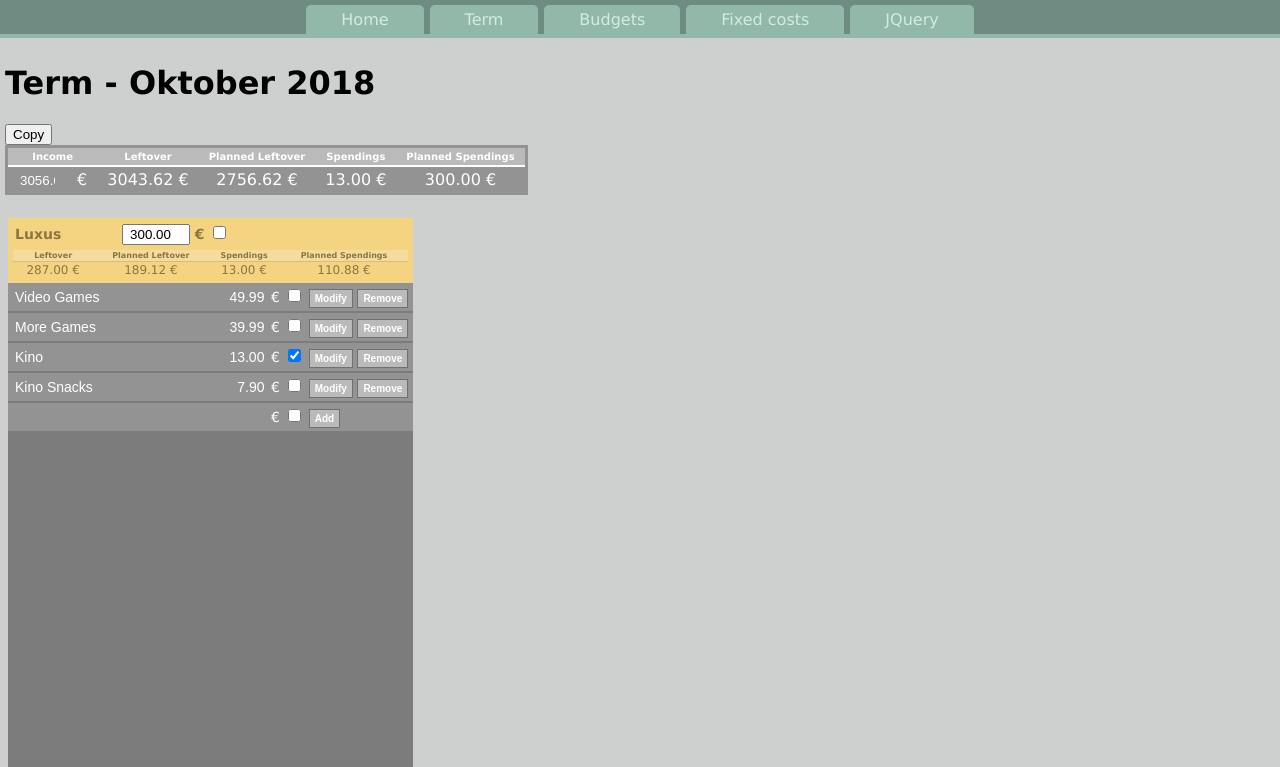
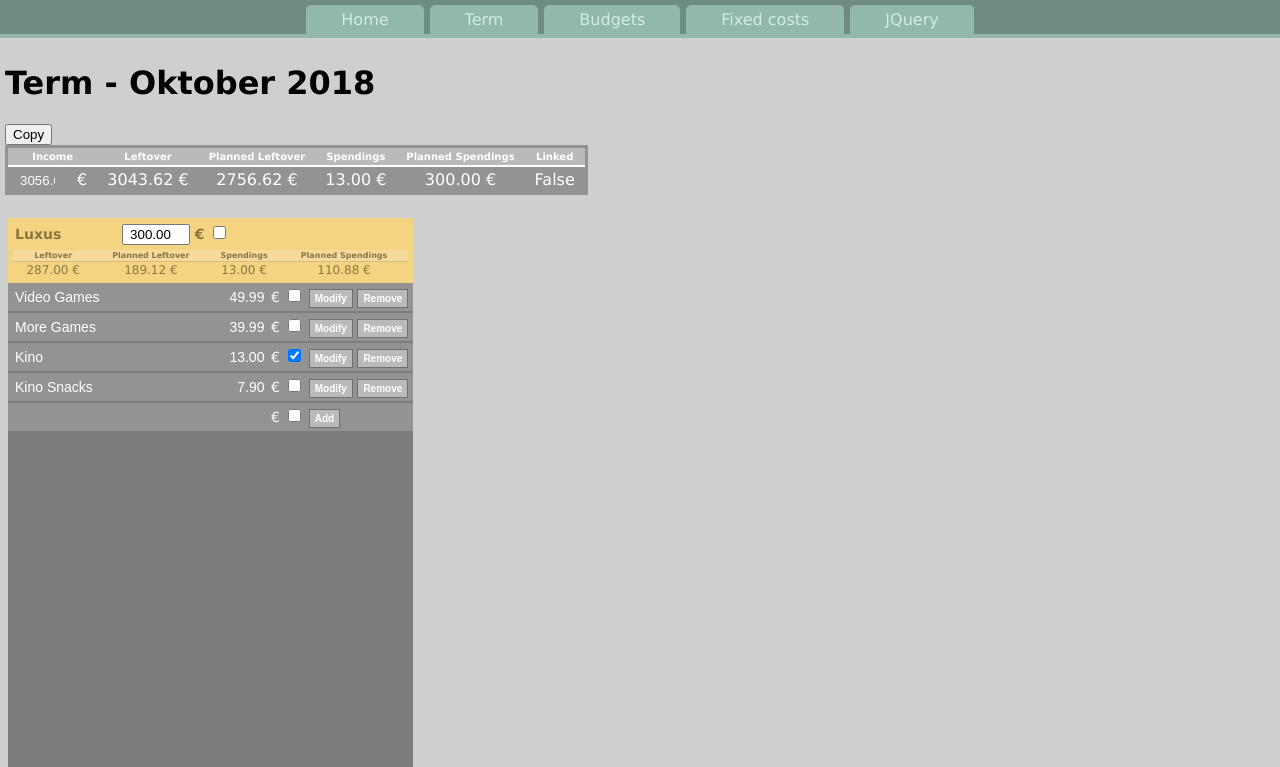
Before and after one commit to gokoururi/finances, a Flask app: page /term/1 in a window 1280 px wide. Shown: the top 767 px of the page. Run offline with Flask 2, Linux system fonts and the light colour scheme; data comes from the database, SQL or seed files in the repository; data that the repository does not hold is empty.

Commit message:
Add basic term linking

```diff
--- a/finances/__init__.py
+++ b/finances/__init__.py
@@ -11,7 +11,7 @@ db = SQLAlchemy(app)
 
 from finances import routes
 
-from finances.models import Term, Budgettemplate, Budget, Expenditure
+from finances.models import Term, Termlink, Budgettemplate, Budget, Expenditure
 
 if not os.path.isfile(dbPath):
     data = [
@@ -29,3 +29,5 @@ if not os.path.isfile(dbPath):
     db.create_all()
     db.session.add_all(data)
     db.session.commit()
+else:
+    db.create_all()
--- a/finances/data.py
+++ b/finances/data.py
@@ -85,6 +85,11 @@ class TermObj:
         self.title = term.title
         self.income = term.income
         self.budgets = self.getBudgets()
+        self.linked = False
+        linkedTerm = Termlink.query.filter(Termlink.id==id).first()
+        if linkedTerm:
+            self.linked = True
+            self.linkedTerm = TermObj(linkedTerm.linkedterm)
 
     def getBudgets(self):
         budgets = []
@@ -102,6 +107,8 @@ class TermObj:
         value = self.income
         for budget in self.budgets:
             value = value - budget.spendings()
+        if self.linked:
+            value = value + self.linkedTerm.leftover()
         return value
 
     def plannedLeftover(self):
@@ -111,6 +118,8 @@ class TermObj:
                 value = value - budget.budget
             else:
                 value = value - budget.plannedSpendings()
+        if self.linked:
+            value = value + self.linkedTerm.plannedLeftover()
         return value
 
     def spendings(self):
@@ -136,4 +145,5 @@ class TermObj:
                 'plannedLeftover': '%0.2f' % self.plannedLeftover(),
                 'spendings': '%0.2f' % self.spendings(),
                 'plannedSpendings': '%0.2f' % self.plannedSpendings(),
-                'budgets': self.getObjDicts(self.budgets)}
+                'budgets': self.getObjDicts(self.budgets),
+                'linked': self.linked}
--- a/finances/models.py
+++ b/finances/models.py
@@ -6,6 +6,11 @@ class Term(db.Model):
     title = db.Column(db.String(60))
     income = db.Column(db.Float)
     budgets = db.relationship('Budget', backref='term', lazy=True)
+
+
+class Termlink(db.Model):
+    id = db.Column(db.Integer, primary_key=True)
+    linkedterm = db.Column(db.Integer)
 
 
 class Budgettemplate(db.Model):
--- a/finances/routes.py
+++ b/finances/routes.py
@@ -1,6 +1,6 @@
 from flask import render_template, url_for, flash, redirect, request, jsonify
 from finances import app, db
-from finances.models import Term, Budgettemplate, Budget, Expenditure
+from finances.models import Term, Termlink, Budgettemplate, Budget, Expenditure
 from finances.forms import *
 from finances.data import *
 
@@ -175,6 +175,27 @@ def modifyterm():
     db.session.commit()
     return redirect(request.referrer)
 
+@app.route("/linkterm/<int:targetid>/<int:sourceid>", methods=['GET'])
+def link_term(targetid, sourceid):
+    try:
+        targetid = request.view_args['targetid']
+        sourceid = request.view_args['sourceid']
+    except KeyError:
+        return jsonify({"Status": "failed to read parameters"})
+
+    termlinkQuery = Termlink.query.filter(Termlink.id==targetid)
+    termlink = termlinkQuery.first()
+    if termlink:
+        termlinkQuery.update({'linkedterm': sourceid})
+        db.session.commit()
+        return jsonify({"Status": "Link updated"})
+    else:
+        newTermlink = Termlink(id=targetid, linkedterm=sourceid)
+        db.session.add(newTermlink)
+        db.session.commit()
+        return jsonify({"Status": "Link created"})
+
+
 @app.route("/term")
 def term_list():
     terms = Term.query.all()
--- a/finances/templates/term.html
+++ b/finances/templates/term.html
@@ -21,6 +21,7 @@
       <th>Planned Leftover</th>
       <th>Spendings</th>
       <th>Planned Spendings</th>
+      <th>Linked</th>
     </tr>
     <tr>
       <td>
@@ -34,6 +35,7 @@
       <td>{{ data['plannedLeftover'] }} €</td>
       <td>{{ data['spendings'] }} €</td>
       <td>{{ data['plannedSpendings'] }} €</td>
+      <td>{{ data['linked']}}</td>
     </tr>
   </table>
 
```
